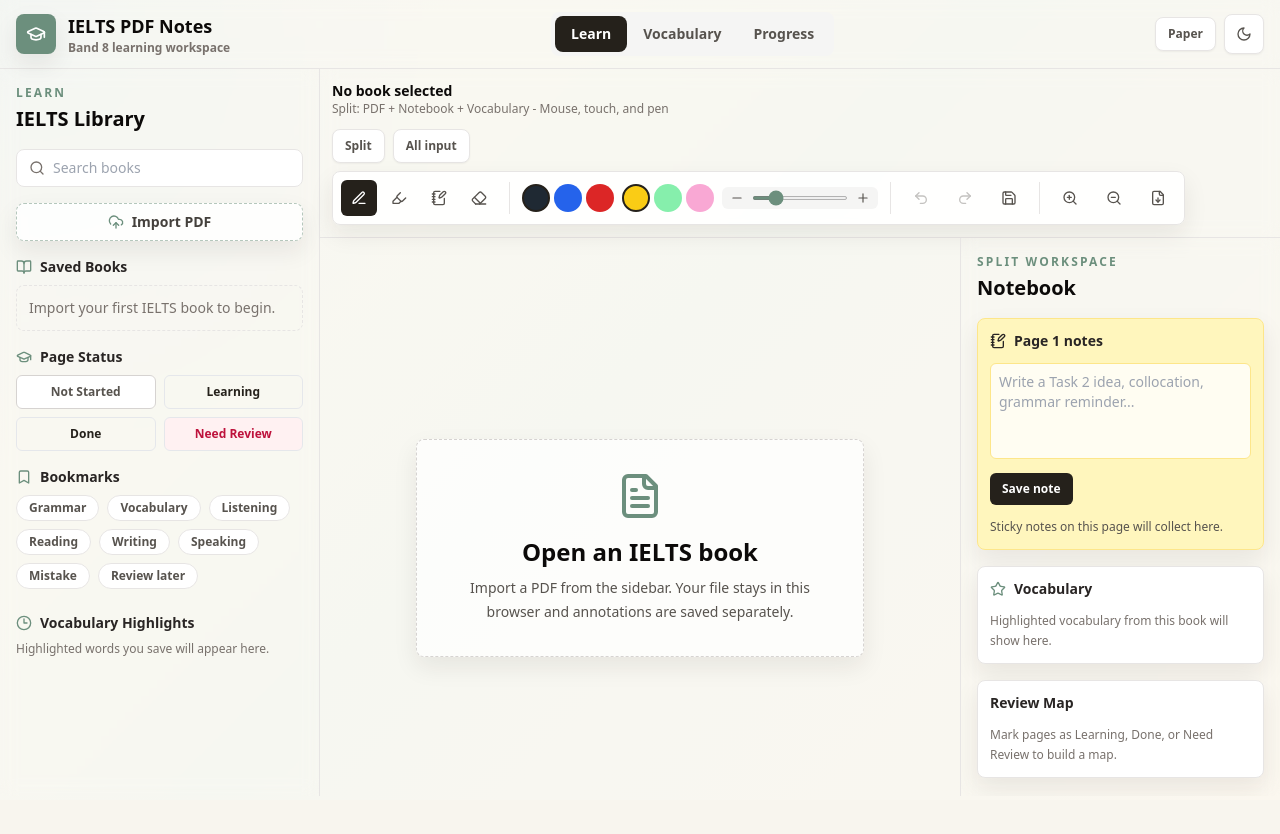
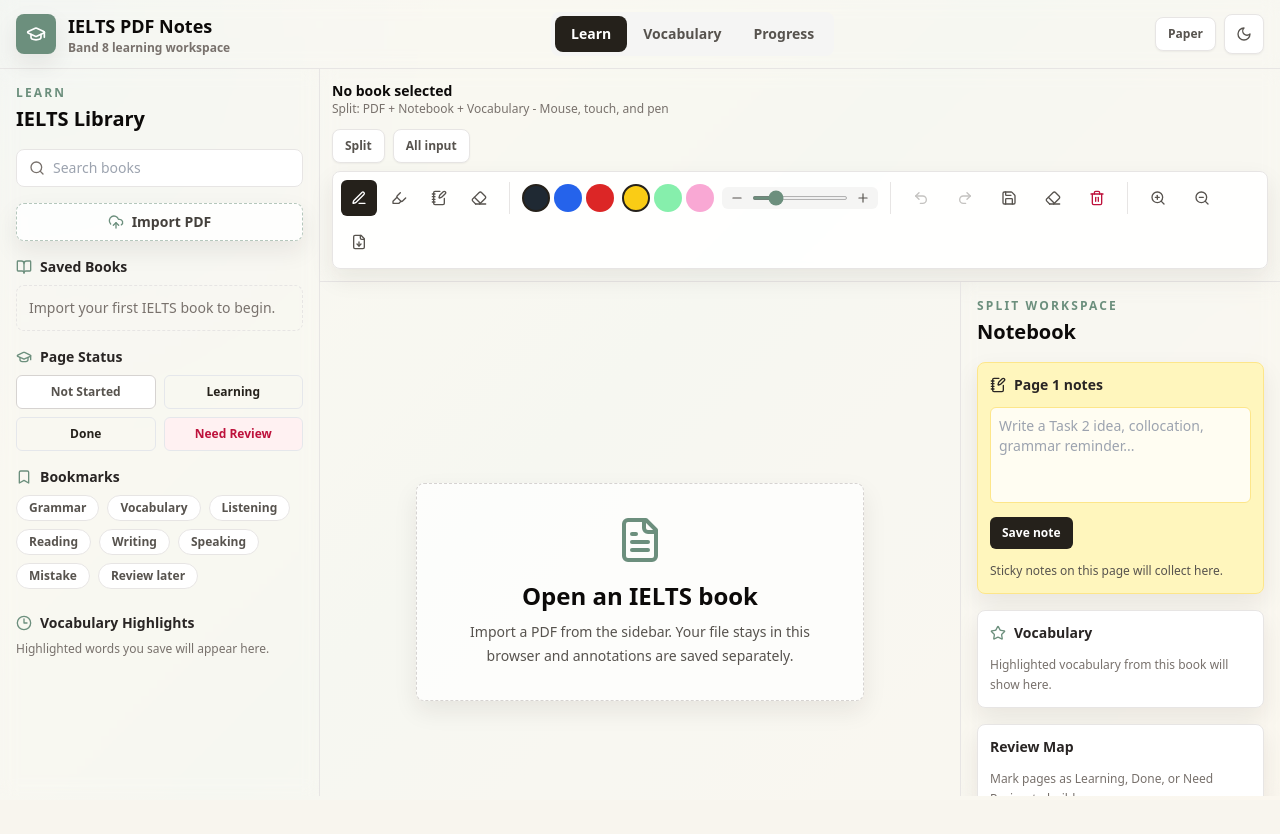
Before and after one commit to tiendat3m/english-pdf-helper, a Next.js app: page / in a window 1280 px wide. Both pictures are taken after a click on the button "Continue Learning". Shown: the top 834 px of the page. Built offline with nearby package versions, Linux system fonts and the light colour scheme.

Commit message:
feat: add page annotation clear tools

```diff
--- a/src/components/Dashboard.tsx
+++ b/src/components/Dashboard.tsx
@@ -65,6 +65,10 @@
   suggestedNote: string;
 }
 
+type HistoryAction =
+  | { type: "add"; annotations: Annotation[] }
+  | { type: "delete"; annotations: Annotation[] };
+
 const PdfViewer = dynamic(() => import("./PdfViewer"), {
   ssr: false,
   loading: () => (
@@ -79,8 +83,8 @@
   const [editor, setEditor] = useState(initialEditorState);
   const [isWorkspaceOpen, setIsWorkspaceOpen] = useState(false);
   const [isLoading, setIsLoading] = useState(true);
-  const [undoStack, setUndoStack] = useState<Annotation[]>([]);
-  const [redoStack, setRedoStack] = useState<Annotation[]>([]);
+  const [undoStack, setUndoStack] = useState<HistoryAction[]>([]);
+  const [redoStack, setRedoStack] = useState<HistoryAction[]>([]);
   const [aiSelection, setAiSelection] = useState<VocabularyDraft>(null);
   const [aiMode, setAiMode] = useState<AiMode>("vocab");
   const [aiResult, setAiResult] = useState<AiResult | null>(null);
@@ -279,7 +283,7 @@
 
   function addAnnotation(annotation: Annotation) {
     setData((current) => ({ ...current, annotations: [...current.annotations, annotation] }));
-    setUndoStack((current) => [...current, annotation]);
+    setUndoStack((current) => [...current, { type: "add", annotations: [annotation] }]);
     setRedoStack([]);
     void saveAnnotation(annotation);
   }
@@ -295,34 +299,77 @@
   function removeAnnotation(id: string) {
     const existing = data.annotations.find((annotation) => annotation.id === id);
     if (existing) {
-      setRedoStack((current) => [...current, existing]);
+      setUndoStack((current) => [...current, { type: "delete", annotations: [existing] }]);
+      setRedoStack([]);
     }
     setData((current) => ({ ...current, annotations: current.annotations.filter((item) => item.id !== id) }));
     void deleteAnnotation(id);
   }
 
   function handleUndo() {
-    const last = [...undoStack]
-      .reverse()
-      .find((annotation) => annotation.bookId === activeBook?.id && annotation.pageNumber === editor.currentPage);
-    if (!last) {
+    const lastIndex = undoStack.findLastIndex((action) =>
+      action.annotations.some((annotation) => annotation.bookId === activeBook?.id && annotation.pageNumber === editor.currentPage)
+    );
+    if (lastIndex < 0) {
       return;
     }
-    setUndoStack((current) => current.filter((annotation) => annotation.id !== last.id));
-    setRedoStack((current) => [...current, last]);
-    setData((current) => ({ ...current, annotations: current.annotations.filter((annotation) => annotation.id !== last.id) }));
-    void deleteAnnotation(last.id);
+
+    const action = undoStack[lastIndex];
+    setUndoStack((current) => current.filter((_, index) => index !== lastIndex));
+    setRedoStack((current) => [...current, action]);
+
+    if (action.type === "add") {
+      const ids = new Set(action.annotations.map((annotation) => annotation.id));
+      setData((current) => ({ ...current, annotations: current.annotations.filter((annotation) => !ids.has(annotation.id)) }));
+      void Promise.all(action.annotations.map((annotation) => deleteAnnotation(annotation.id)));
+      return;
+    }
+
+    setData((current) => ({ ...current, annotations: [...current.annotations, ...action.annotations] }));
+    void Promise.all(action.annotations.map((annotation) => saveAnnotation(annotation)));
   }
 
   function handleRedo() {
-    const last = redoStack[redoStack.length - 1];
-    if (!last) {
+    const lastIndex = redoStack.findLastIndex((action) =>
+      action.annotations.some((annotation) => annotation.bookId === activeBook?.id && annotation.pageNumber === editor.currentPage)
+    );
+    if (lastIndex < 0) {
       return;
     }
-    setRedoStack((current) => current.slice(0, -1));
-    setUndoStack((current) => [...current, last]);
-    setData((current) => ({ ...current, annotations: [...current.annotations, last] }));
-    void saveAnnotation(last);
+    const action = redoStack[lastIndex];
+    setRedoStack((current) => current.filter((_, index) => index !== lastIndex));
+    setUndoStack((current) => [...current, action]);
+
+    if (action.type === "add") {
+      setData((current) => ({ ...current, annotations: [...current.annotations, ...action.annotations] }));
+      void Promise.all(action.annotations.map((annotation) => saveAnnotation(annotation)));
+      return;
+    }
+
+    const ids = new Set(action.annotations.map((annotation) => annotation.id));
+    setData((current) => ({ ...current, annotations: current.annotations.filter((annotation) => !ids.has(annotation.id)) }));
+    void Promise.all(action.annotations.map((annotation) => deleteAnnotation(annotation.id)));
+  }
+
+  function clearCurrentPageAnnotations(kind: "strokes" | "all") {
+    if (!activeBook) {
+      return;
+    }
+
+    const annotationsToDelete = data.annotations.filter((annotation) => {
+      const samePage = annotation.bookId === activeBook.id && annotation.pageNumber === editor.currentPage;
+      return samePage && (kind === "all" || annotation.type === "stroke");
+    });
+
+    if (!annotationsToDelete.length) {
+      return;
+    }
+
+    setUndoStack((current) => [...current, { type: "delete", annotations: annotationsToDelete }]);
+    setRedoStack([]);
+    const ids = new Set(annotationsToDelete.map((annotation) => annotation.id));
+    setData((current) => ({ ...current, annotations: current.annotations.filter((annotation) => !ids.has(annotation.id)) }));
+    void Promise.all(annotationsToDelete.map((annotation) => deleteAnnotation(annotation.id)));
   }
 
   async function handleSetPageStatus(status: PageStatus) {
@@ -735,6 +782,8 @@
                     onUndo={handleUndo}
                     onRedo={handleRedo}
                     onSave={() => activeBook && void saveBook(activeBook)}
+                    onClearStrokes={() => clearCurrentPageAnnotations("strokes")}
+                    onClearPage={() => clearCurrentPageAnnotations("all")}
                     onZoomIn={() => changeZoom(editor.zoom + ZOOM_STEP)}
                     onZoomOut={() => changeZoom(editor.zoom - ZOOM_STEP)}
                     onFitWidth={() => changeZoom(DEFAULT_ZOOM)}
--- a/src/components/Toolbar.tsx
+++ b/src/components/Toolbar.tsx
@@ -10,6 +10,7 @@
   Plus,
   Redo2,
   Save,
+  Trash2,
   Undo2,
   ZoomIn,
   ZoomOut
@@ -31,6 +32,8 @@
   onUndo: () => void;
   onRedo: () => void;
   onSave: () => void;
+  onClearStrokes: () => void;
+  onClearPage: () => void;
   onZoomIn: () => void;
   onZoomOut: () => void;
   onFitWidth: () => void;
@@ -57,6 +60,8 @@
   onUndo,
   onRedo,
   onSave,
+  onClearStrokes,
+  onClearPage,
   onZoomIn,
   onZoomOut,
   onFitWidth
@@ -143,6 +148,12 @@
       <button className="toolbar-icon" type="button" title="Save" onClick={onSave}>
         <Save className="h-4 w-4" />
       </button>
+      <button className="toolbar-icon" type="button" title="Clear strokes on this page" onClick={onClearStrokes}>
+        <Eraser className="h-4 w-4" />
+      </button>
+      <button className="toolbar-icon danger-icon" type="button" title="Clear all annotations on this page" onClick={onClearPage}>
+        <Trash2 className="h-4 w-4" />
+      </button>
 
       <div className="mx-1 h-8 w-px bg-stone-200 dark:bg-stone-700" />
 
@@ -173,6 +184,12 @@
           cursor: not-allowed;
           opacity: 0.35;
         }
+        .danger-icon {
+          color: rgb(190 18 60);
+        }
+        .danger-icon:hover:not(:disabled) {
+          background: rgb(255 241 242);
+        }
         :global(.dark) .toolbar-icon {
           color: rgb(231 229 228);
         }
```
Also changed, not shown: 2 other files (tests, documents, lock files or other folders).
